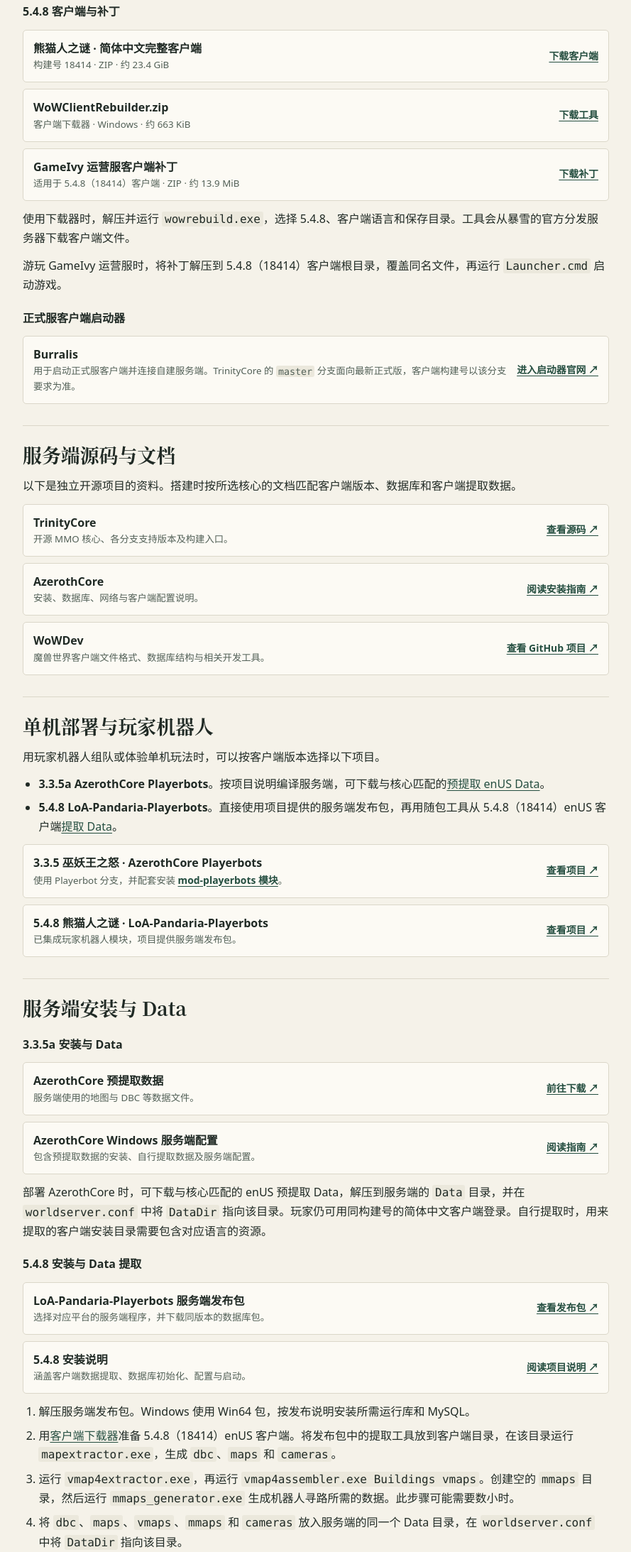
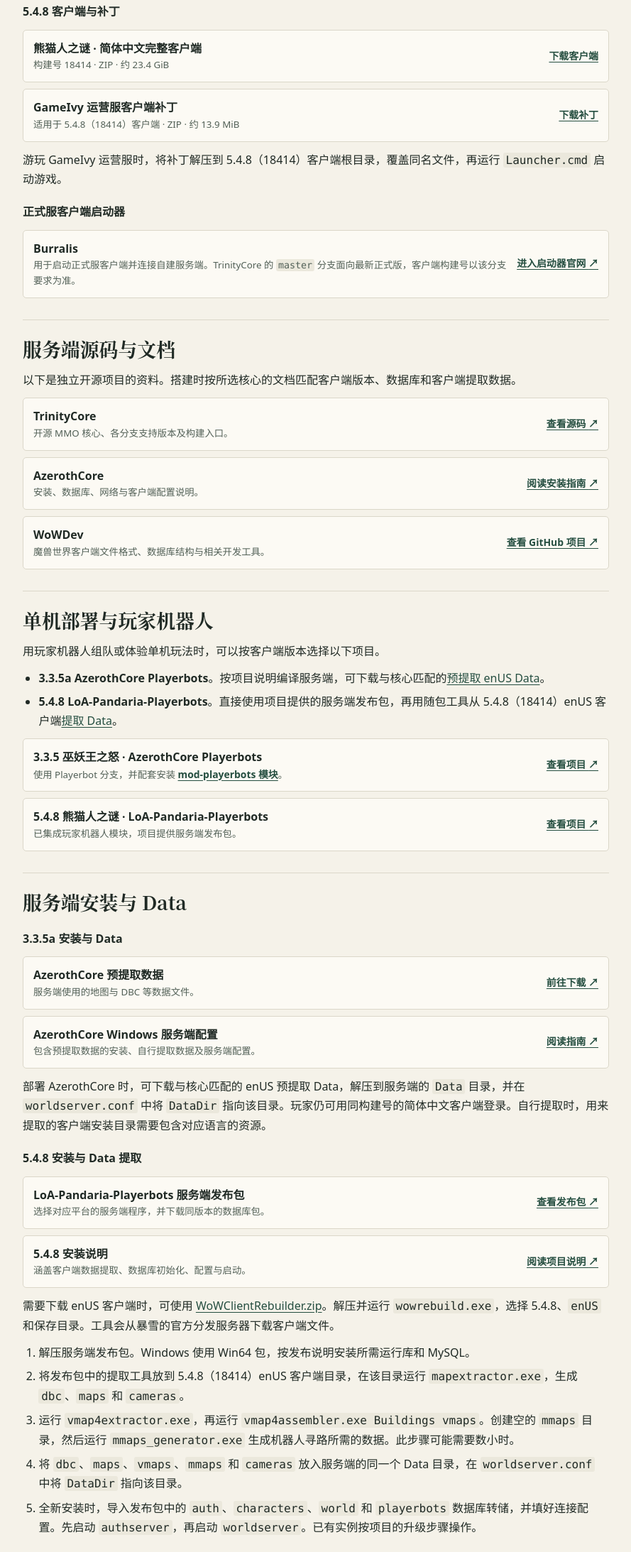
Before and after one commit to oiuv/gameivy, a plain HTML site: page wow.html in a window 1280 px wide. Shown: the part 978-3164 px from the top of the page at 71% size, without its empty margins (28-917 px from the left). Drawn offline with Linux system fonts and the light colour scheme.

Commit message:
将 5.4.8 客户端下载器移至 Data 提取说明

```diff
--- a/wow.html
+++ b/wow.html
@@ -68,16 +68,11 @@
               <div><strong>熊猫人之谜 · 简体中文完整客户端</strong><small>构建号 18414 · ZIP · 约 23.4 GiB</small></div>
               <a href="./downloads/World-of-Warcraft-5.4.8.18414-zhCN.zip" aria-label="下载 5.4.8 简体中文完整客户端">下载客户端</a>
             </div>
-            <div class="download" id="client-548-downloader">
-              <div><strong>WoWClientRebuilder.zip</strong><small>客户端下载器 · Windows · 约 663 KiB</small></div>
-              <a href="./downloads/WoWClientRebuilder.zip" aria-label="下载 WoWClientRebuilder.zip">下载工具</a>
-            </div>
             <div class="download">
               <div><strong>GameIvy 运营服客户端补丁</strong><small>适用于 5.4.8（18414）客户端 · ZIP · 约 13.9 MiB</small></div>
               <a href="./downloads/WoW_Client_v5.4.8.18414.zip" aria-label="下载 GameIvy 5.4.8 运营服补丁">下载补丁</a>
             </div>
           </div>
-          <p>使用下载器时，解压并运行 <code>wowrebuild.exe</code>，选择 5.4.8、客户端语言和保存目录。工具会从暴雪的官方分发服务器下载客户端文件。</p>
           <p>游玩 GameIvy 运营服时，将补丁解压到 5.4.8（18414）客户端根目录，覆盖同名文件，再运行 <code>Launcher.cmd</code> 启动游戏。</p>
           <h3 id="client-retail">正式服客户端启动器</h3>
           <div class="download-list">
@@ -148,9 +143,10 @@
               <a href="https://github.com/1LineAtaTime/LoA-Pandaria-Playerbots#readme" aria-label="阅读 5.4.8 Playerbots 安装说明" target="_blank" rel="noopener">阅读项目说明 <span aria-hidden="true">↗</span></a>
             </div>
           </div>
+          <p id="client-548-downloader">需要下载 enUS 客户端时，可使用 <a href="./downloads/WoWClientRebuilder.zip">WoWClientRebuilder.zip</a>。解压并运行 <code>wowrebuild.exe</code>，选择 5.4.8、<code>enUS</code> 和保存目录。工具会从暴雪的官方分发服务器下载客户端文件。</p>
           <ol>
             <li>解压服务端发布包。Windows 使用 Win64 包，按发布说明安装所需运行库和 MySQL。</li>
-            <li>用<a href="#client-548-downloader">客户端下载器</a>准备 5.4.8（18414）enUS 客户端。将发布包中的提取工具放到客户端目录，在该目录运行 <code>mapextractor.exe</code>，生成 <code>dbc</code>、<code>maps</code> 和 <code>cameras</code>。</li>
+            <li>将发布包中的提取工具放到 5.4.8（18414）enUS 客户端目录，在该目录运行 <code>mapextractor.exe</code>，生成 <code>dbc</code>、<code>maps</code> 和 <code>cameras</code>。</li>
             <li>运行 <code>vmap4extractor.exe</code>，再运行 <code>vmap4assembler.exe Buildings vmaps</code>。创建空的 <code>mmaps</code> 目录，然后运行 <code>mmaps_generator.exe</code> 生成机器人寻路所需的数据。此步骤可能需要数小时。</li>
             <li>将 <code>dbc</code>、<code>maps</code>、<code>vmaps</code>、<code>mmaps</code> 和 <code>cameras</code> 放入服务端的同一个 Data 目录，在 <code>worldserver.conf</code> 中将 <code>DataDir</code> 指向该目录。</li>
             <li>全新安装时，导入发布包中的 <code>auth</code>、<code>characters</code>、<code>world</code> 和 <code>playerbots</code> 数据库转储，并填好连接配置。先启动 <code>authserver</code>，再启动 <code>worldserver</code>。已有实例按项目的升级步骤操作。</li>
```
